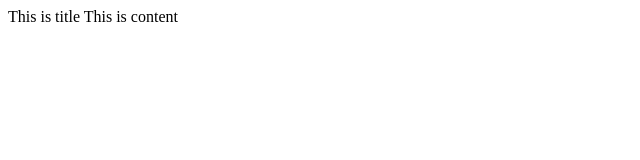
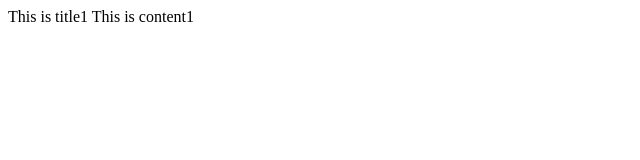
Before and after one commit to mnasirbaloch/mnasirbaloch.github.io, a plain HTML site: page index.html in a window 1280 px wide. Shown: the full height of the page, 0-640 px from the left. Drawn offline with Linux system fonts and the light colour scheme.

Commit message:
Update index.html

```diff
--- a/index.html
+++ b/index.html
@@ -1 +1 @@
-This is title <split> This is content
+This is title1 <split> This is content1
```
